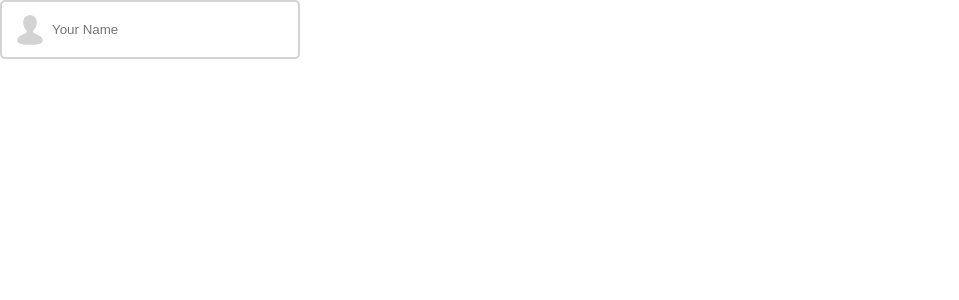
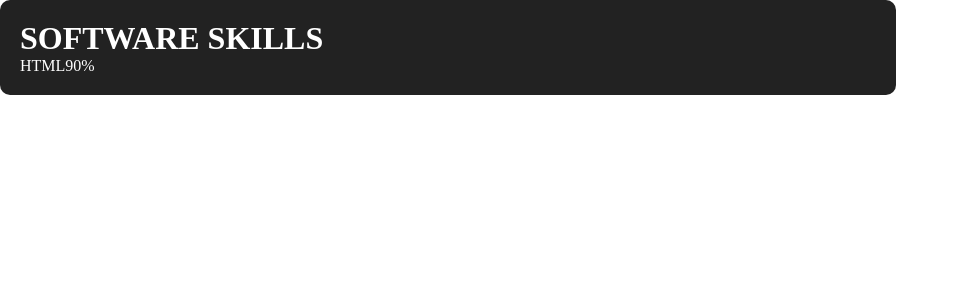
Before and after one commit to wjdxodbs/html-css-publishing-class, a React (Create React App) app: page / in a window 1280 px wide. Shown: the top 300 px of the page, without its empty margins (0-959 px from the left). Built offline with nearby package versions, Linux system fonts and the light colour scheme.

Commit message:
순서 체크 가상클래스 활용한 실전 퍼블리싱 01-진행중

```diff
--- a/src/App.js
+++ b/src/App.js
@@ -17,9 +17,10 @@ import BeforeAfter2 from "./components/BeforeAfter/BeforeAfter2";
 import BeforeAfter3 from "./components/BeforeAfter/BeforeAfter3";
 import BeforeAfter4 from "./components/BeforeAfter/BeforeAfter4";
 import InputField from "./components/InputField";
+import Check1 from "./components/Check/Check1";
 
 function App() {
-  return <InputField />;
+  return <Check1 />;
 }
 
 export default App;
--- /dev/null
+++ b/src/components/Check/Check1.css
@@ -0,0 +1,14 @@
+.check1 {
+  border-radius: 10px;
+  width: 70dvw;
+  padding: 20px;
+  background-color: #222;
+  color: white;
+
+  & .item {
+    & p {
+      display: flex;
+      width: 100%;
+    }
+  }
+}
--- /dev/null
+++ b/src/components/Check/Check1.jsx
@@ -0,0 +1,20 @@
+import "./Check1.css";
+
+const Check1 = () => {
+  return (
+    <div className="check1">
+      <h1>SOFTWARE SKILLS</h1>
+      <div className="item">
+        <p>
+          <span>HTML</span>
+          <span>90%</span>
+        </p>
+        <div className="progress">
+          <div className="progress-level"></div>
+        </div>
+      </div>
+    </div>
+  );
+};
+
+export default Check1;
```
